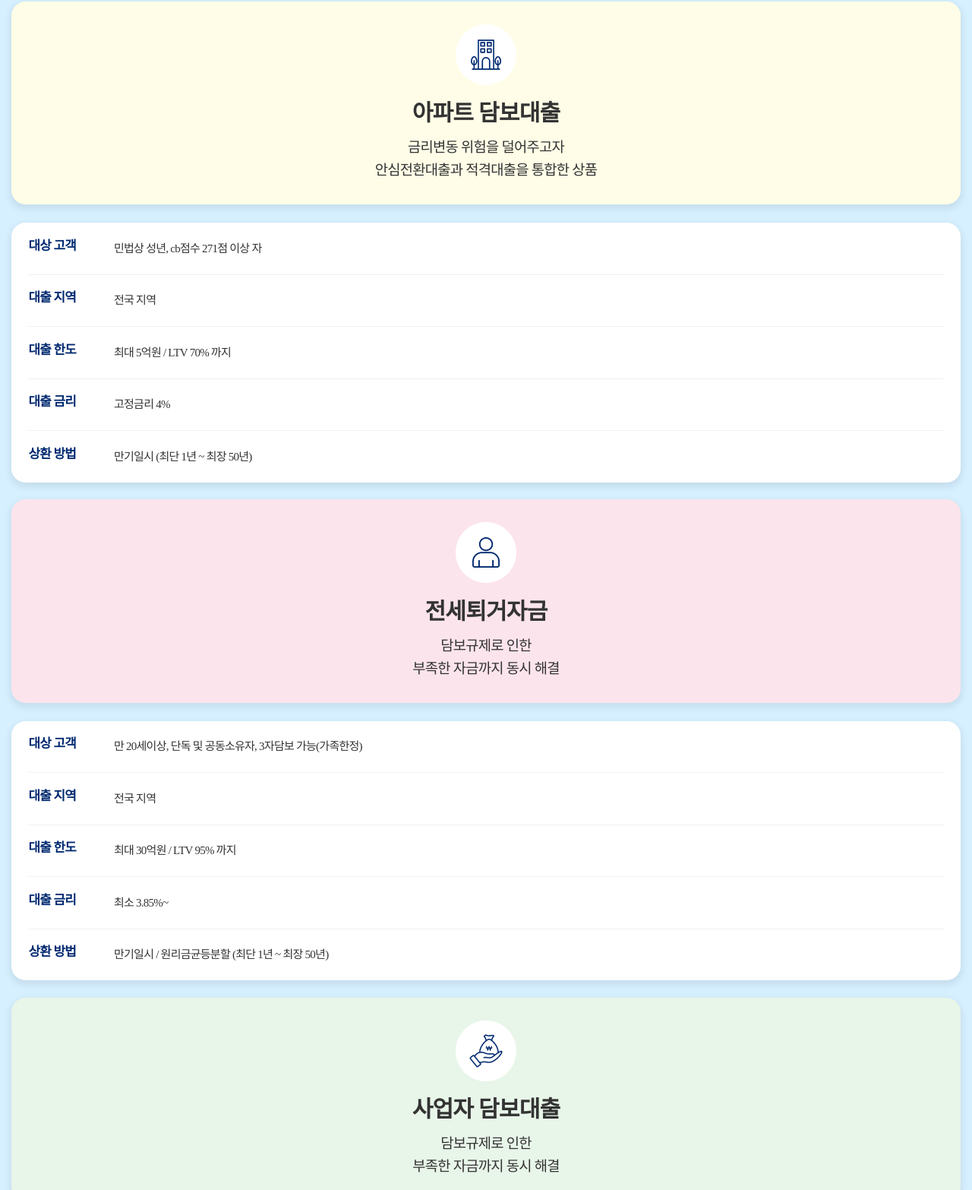
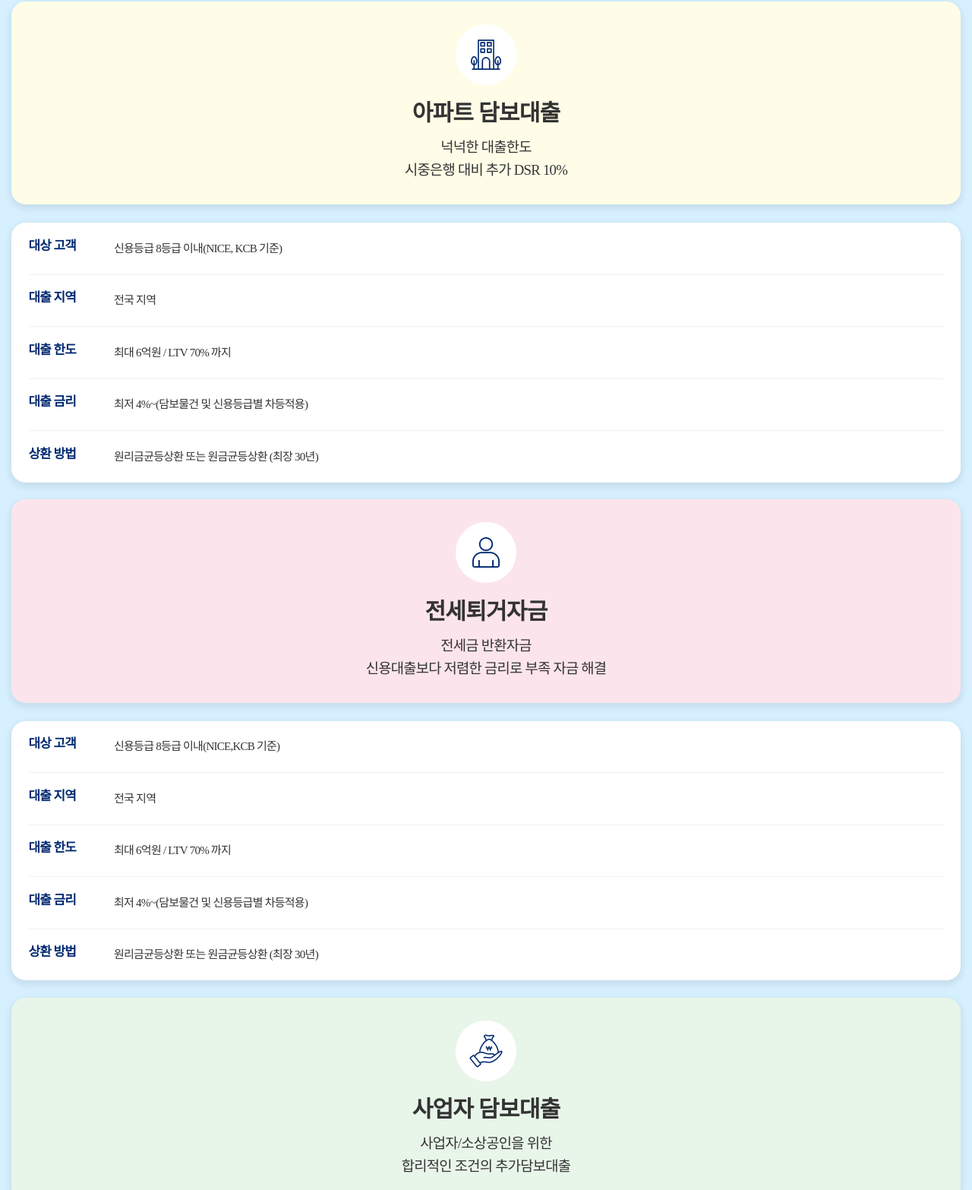
Before and after one commit to dkskfkalsk/shinhyup_new, a website: page index.html in a window 1280 px wide. Shown: the part 1717-3283 px from the top of the page at 76% size. Drawn offline with Linux system fonts and the light colour scheme; a web font is replaced by a local one.

Commit message:
상품 조견 수정

```diff
--- a/index.html
+++ b/index.html
@@ -262,7 +262,7 @@
 						<div class="info_table">
 							<div class="info_row">
 								<span class="info_label semibold fs_20 fc_navy">대상 고객</span>
-								<span class="info_value medium fs_18 fc_g_3">민법상 성년, cb점수 271점 이상 자</span>
+								<span class="info_value medium fs_18 fc_g_3">신용등급 8등급 이내(NICE, KCB 기준)</span>
 							</div>
 							<div class="info_row">
 								<span class="info_label semibold fs_20 fc_navy">대출 지역</span>
@@ -270,15 +270,15 @@
 							</div>
 							<div class="info_row">
 								<span class="info_label semibold fs_20 fc_navy">대출 한도</span>
-								<span class="info_value medium fs_18 fc_g_3">최대 5억원 / LTV 70% 까지</span>
+								<span class="info_value medium fs_18 fc_g_3">최대 6억원 / LTV 70% 까지</span>
 							</div>
 							<div class="info_row">
 								<span class="info_label semibold fs_20 fc_navy">대출 금리</span>
-								<span class="info_value medium fs_18 fc_g_3">고정금리 4%</span>
+								<span class="info_value medium fs_18 fc_g_3">최저 4%~(담보물건 및 신용등급별 차등적용)</span>
 							</div>
 							<div class="info_row">
 								<span class="info_label semibold fs_20 fc_navy">상환 방법</span>
-								<span class="info_value medium fs_18 fc_g_3">만기일시 (최단 1년 ~ 최장 50년)</span>
+								<span class="info_value medium fs_18 fc_g_3">원리금균등상환 또는 원금균등상환 (최장 30년)</span>
 							</div>
 						</div>
 						<div class="category_card bg_light_yellow">
@@ -287,8 +287,8 @@
 							</div>
 							<h3 class="category_title semibold fs_32 fc_g_3 mb4">아파트 담보대출</h3>
 							<p class="category_desc medium fs_20 fc_g_3 ta_cen">
-								금리변동 위험을 덜어주고자<br>
-								안심전환대출과 적격대출을 통합한 상품
+								넉넉한 대출한도<br>
+								시중은행 대비 추가 DSR 10%
 							</p>
 						</div>
 					</div>
@@ -303,14 +303,14 @@
 							</div>
 							<h3 class="category_title semibold fs_32 fc_g_3 mb4">전세퇴거자금</h3>
 							<p class="category_desc medium fs_20 fc_g_3 ta_cen">
-								담보규제로 인한<br>
-								부족한 자금까지 동시 해결
+								전세금 반환자금<br>
+								신용대출보다 저렴한 금리로 부족 자금 해결
 							</p>
 						</div>
 						<div class="info_table">
 							<div class="info_row">
 								<span class="info_label semibold fs_20 fc_navy">대상 고객</span>
-								<span class="info_value medium fs_18 fc_g_3">만 20세이상, 단독 및 공동소유자, 3자담보 가능(가족한정)</span>
+								<span class="info_value medium fs_18 fc_g_3">신용등급 8등급 이내(NICE,KCB 기준)</span>
 							</div>
 							<div class="info_row">
 								<span class="info_label semibold fs_20 fc_navy">대출 지역</span>
@@ -318,15 +318,15 @@
 							</div>
 							<div class="info_row">
 								<span class="info_label semibold fs_20 fc_navy">대출 한도</span>
-								<span class="info_value medium fs_18 fc_g_3">최대 30억원 / LTV 95% 까지</span>
+								<span class="info_value medium fs_18 fc_g_3">최대 6억원 / LTV 70% 까지</span>
 							</div>
 							<div class="info_row">
 								<span class="info_label semibold fs_20 fc_navy">대출 금리</span>
-								<span class="info_value medium fs_18 fc_g_3">최소 3.85%~</span>
+								<span class="info_value medium fs_18 fc_g_3">최저 4%~(담보물건 및 신용등급별 차등적용)</span>
 							</div>
 							<div class="info_row">
 								<span class="info_label semibold fs_20 fc_navy">상환 방법</span>
-								<span class="info_value medium fs_18 fc_g_3">만기일시 / 원리금균등분할 (최단 1년 ~ 최장 50년)</span>
+								<span class="info_value medium fs_18 fc_g_3">원리금균등상환 또는 원금균등상환 (최장 30년)</span>
 							</div>
 						</div>
 					</div>
@@ -338,7 +338,7 @@
 						<div class="info_table">
 							<div class="info_row">
 								<span class="info_label semibold fs_20 fc_navy">대상 고객</span>
-								<span class="info_value medium fs_18 fc_g_3">만 20세이상, 단독 및 공동소유자, 3자담보 가능(가족한정)</span>
+								<span class="info_value medium fs_18 fc_g_3">신용등급 8등급 이내(NICE,KCB 기준) 개인사업자 또는 법인사업자</span>
 							</div>
 							<div class="info_row">
 								<span class="info_label semibold fs_20 fc_navy">대출 지역</span>
@@ -346,15 +346,15 @@
 							</div>
 							<div class="info_row">
 								<span class="info_label semibold fs_20 fc_navy">대출 한도</span>
-								<span class="info_value medium fs_18 fc_g_3">최대 20억원 / LTV 95% 까지</span>
+								<span class="info_value medium fs_18 fc_g_3">최대 20억원 / LTV 80% 까지</span>
 							</div>
 							<div class="info_row">
 								<span class="info_label semibold fs_20 fc_navy">대출 금리</span>
-								<span class="info_value medium fs_18 fc_g_3">최소 3.85%-</span>
+								<span class="info_value medium fs_18 fc_g_3">최저 4.5%~(담보물건 및 신용등급별 차등적용)</span>
 							</div>
 							<div class="info_row">
 								<span class="info_label semibold fs_20 fc_navy">상환 방법</span>
-								<span class="info_value medium fs_18 fc_g_3">만기일시 / 원리금균등분할 (최단 1년 ~ 최장 50년)</span>
+								<span class="info_value medium fs_18 fc_g_3">만기일시 / 원리금균등분할 (최장 30년)</span>
 							</div>
 						</div>
 						<div class="category_card bg_light_green">
@@ -363,8 +363,8 @@
 							</div>
 							<h3 class="category_title semibold fs_32 fc_g_3 mb4">사업자 담보대출</h3>
 							<p class="category_desc medium fs_20 fc_g_3 ta_cen">
-								담보규제로 인한<br>
-								부족한 자금까지 동시 해결
+								사업자/소상공인을 위한<br>
+								합리적인 조건의 추가담보대출
 							</p>
 						</div>
 					</div>
```
Also changed, not shown: 1 other file.
